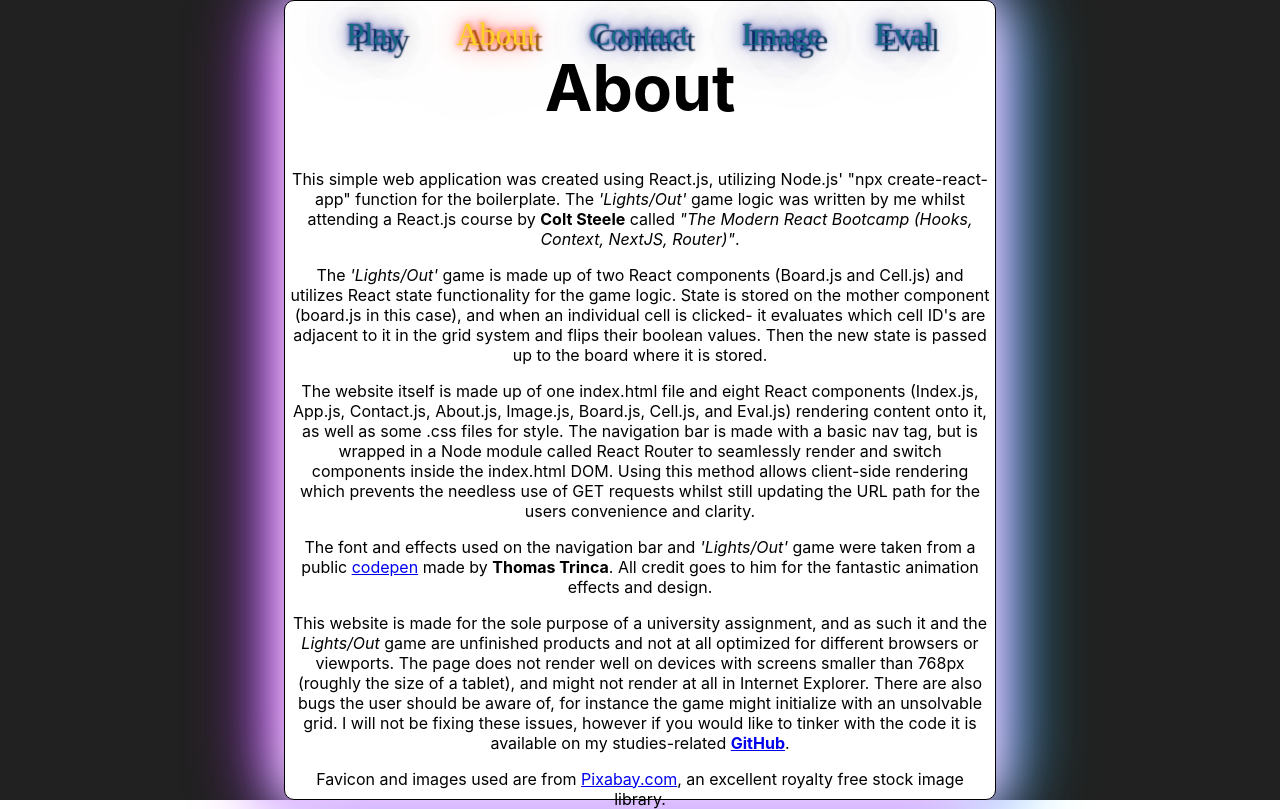
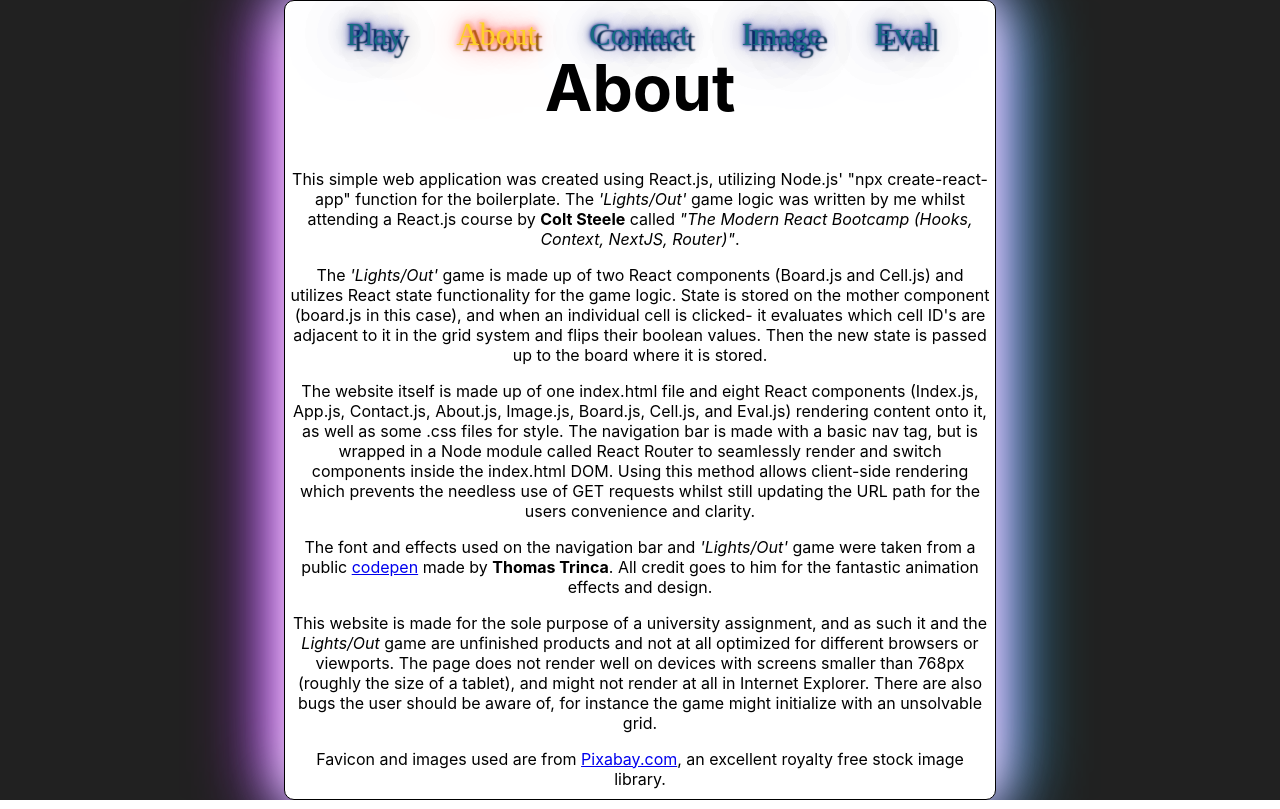
Before and after one commit to asc3ndr/ibe110-website-assignment, a React (Create React App) app: page / in a window 1280 px wide. Built offline with nearby package versions, Linux system fonts and the light colour scheme; a web font is replaced by a local one.

Commit message:
remove some text

```diff
--- a/src/About.js
+++ b/src/About.js
@@ -17,7 +17,7 @@ function About() {
                 The font and effects used on the navigation bar and <em>'Lights/Out'</em> game were taken from a public <a href='https://codepen.io/Trinca/pen/NAvpWa'>codepen</a> made by <strong>Thomas Trinca</strong>. All credit goes to him for the fantastic animation effects and design.
             </p>
             <p>
-                This website is made for the sole purpose of a university assignment, and as such it and the <em>Lights/Out</em> game are unfinished products and not at all optimized for different browsers or viewports. The page does not render well on devices with screens smaller than 768px (roughly the size of a tablet), and might not render at all in Internet Explorer. There are also bugs the user should be aware of, for instance the game might initialize with an unsolvable grid. I will not be fixing these issues, however if you would like to tinker with the code it is available on my studies-related <strong><a href='https://github.com/ARovik/IT-og-Digitalisering-19H'>GitHub</a></strong>.
+                This website is made for the sole purpose of a university assignment, and as such it and the <em>Lights/Out</em> game are unfinished products and not at all optimized for different browsers or viewports. The page does not render well on devices with screens smaller than 768px (roughly the size of a tablet), and might not render at all in Internet Explorer. There are also bugs the user should be aware of, for instance the game might initialize with an unsolvable grid.
             </p>
             <p>
                 Favicon and images used are from <a href='https://pixabay.com'>Pixabay.com</a>, an excellent royalty free stock image library.
```
Also changed, not shown: 1 other file (tests, documents, lock files or other folders).
